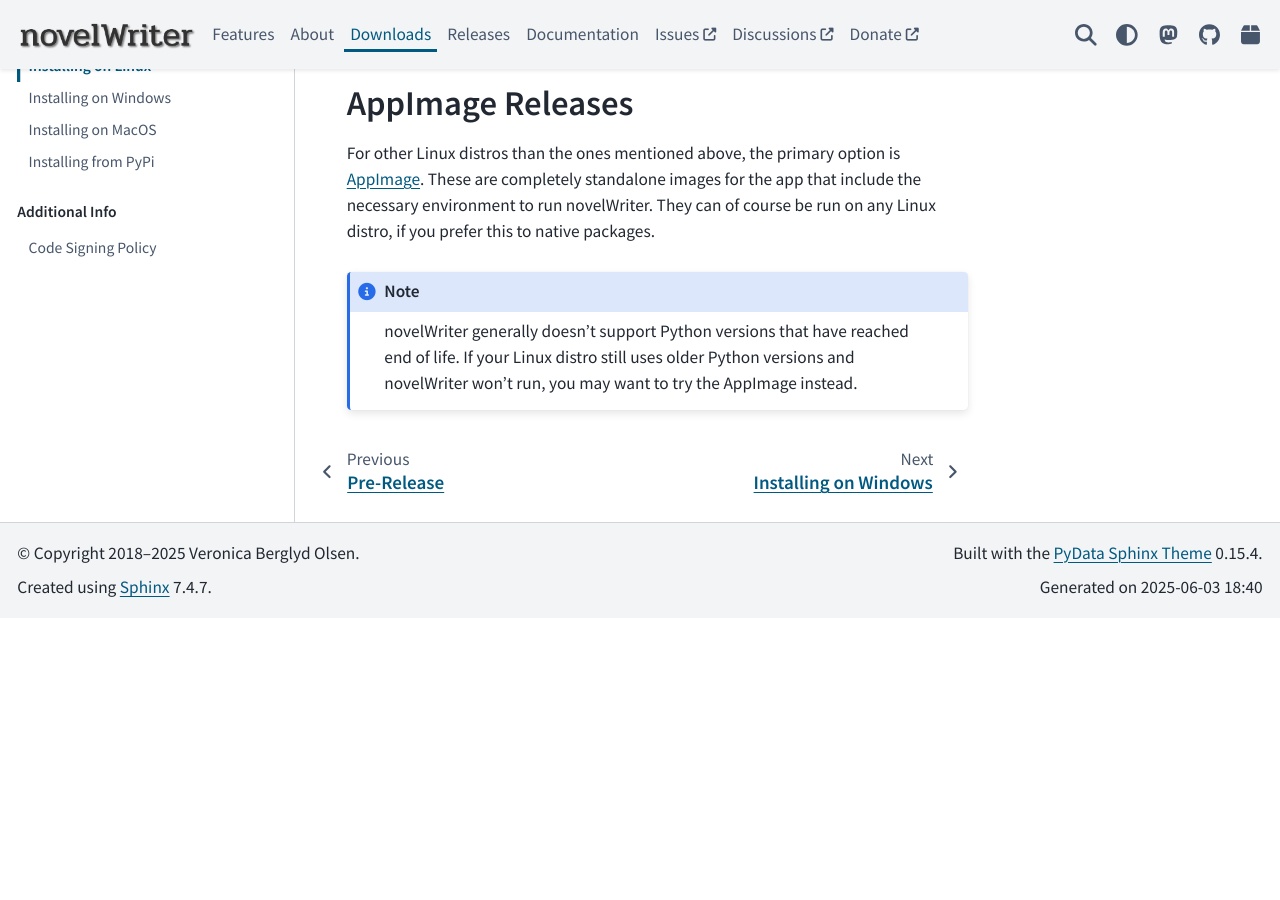
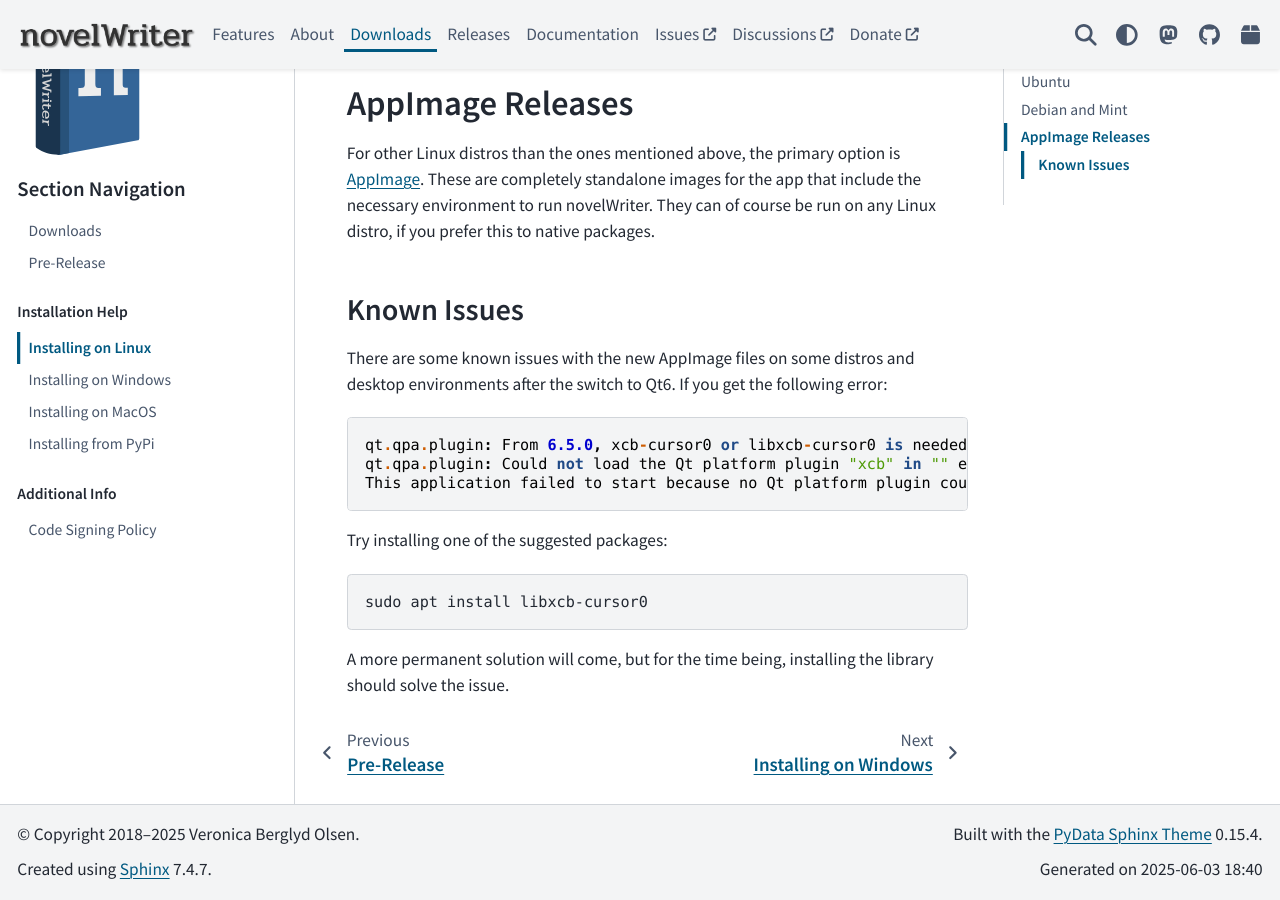
Before and after one commit to vkbo/novelWriter.io, a Sphinx documentation site: the page built from source/download/install_linux.rst, in a window 1280 px wide and 900 px high, scrolled down 2060 px. Built offline with Sphinx 7.4.7 and the PyData theme 0.15.4, drawn with Linux system fonts in a browser that asks for light colours; before the commit the page ends 2678 px from its top, so only the background shows below that.

Commit message:
Update 2.7 AppImage and add more info on solving issues

```diff
--- a/source/download/install_linux.rst
+++ b/source/download/install_linux.rst
@@ -15,7 +15,7 @@
 
 
 Fedora
-------
+======
 
 novelWriter is available in the main `Fedora repository`_ as of Fedora 41.
 
@@ -27,7 +27,7 @@
 
 
 Ubuntu
-------
+======
 
 A Personal Package Archive (PPA) is available for novelWriter on Launchpad. This is the most
 straightforward way to install and update novelWriter on Ubuntu. It also works for other
@@ -58,7 +58,7 @@
 
 
 Debian and Mint
----------------
+===============
 
 A Debian package can be downloaded from :ref:`main_download`, or from the Releases_ page on GitHub_.
 This package should work on both Debian, Ubuntu and Linux Mint, at least.
@@ -164,13 +164,29 @@
 
 
 AppImage Releases
------------------
+=================
 
 For other Linux distros than the ones mentioned above, the primary option is AppImage_. These are
 completely standalone images for the app that include the necessary environment to run novelWriter.
 They can of course be run on any Linux distro, if you prefer this to native packages.
 
-.. note::
-   novelWriter generally doesn't support Python versions that have reached end of life. If your
-   Linux distro still uses older Python versions and novelWriter won't run, you may want to try the
-   AppImage instead.
+
+Known Issues
+------------
+
+There are some known issues with the new AppImage files on some distros and desktop environments
+after the switch to Qt6. If you get the following error:
+
+.. code-block::
+
+   qt.qpa.plugin: From 6.5.0, xcb-cursor0 or libxcb-cursor0 is needed to load the Qt xcb platform plugin.
+   qt.qpa.plugin: Could not load the Qt platform plugin "xcb" in "" even though it was found.
+   This application failed to start because no Qt platform plugin could be initialized. Reinstalling the application may fix this problem.
+
+Try installing one of the suggested packages:
+
+.. code-block:: bash
+
+   sudo apt install libxcb-cursor0
+
+A more permanent solution will come, but for the time being, installing the library should solve the issue.
--- a/source/generated/download_release.rst
+++ b/source/generated/download_release.rst
@@ -42,7 +42,7 @@
             ^^^^^^^^^^^^
             The AppImage_ should run on any recent Linux distro.
 
-            **Download:** :octicon:`download` `novelWriter-2.7.AppImage <https://github.com/vkbo/novelWriter/releases/download/v2.7/novelWriter-2.7.AppImage>`__ [106 MB]
+            **Download:** :octicon:`download` `novelWriter-2.7.AppImage <https://github.com/vkbo/novelWriter/releases/download/v2.7/novelWriter-2.7.AppImage>`__ [119 MB]
             :bdg-link-primary-line:`Checksum File <https://github.com/vkbo/novelWriter/releases/download/v2.7/novelWriter-2.7.AppImage.sha256>`
 
          .. grid-item-card::
```
